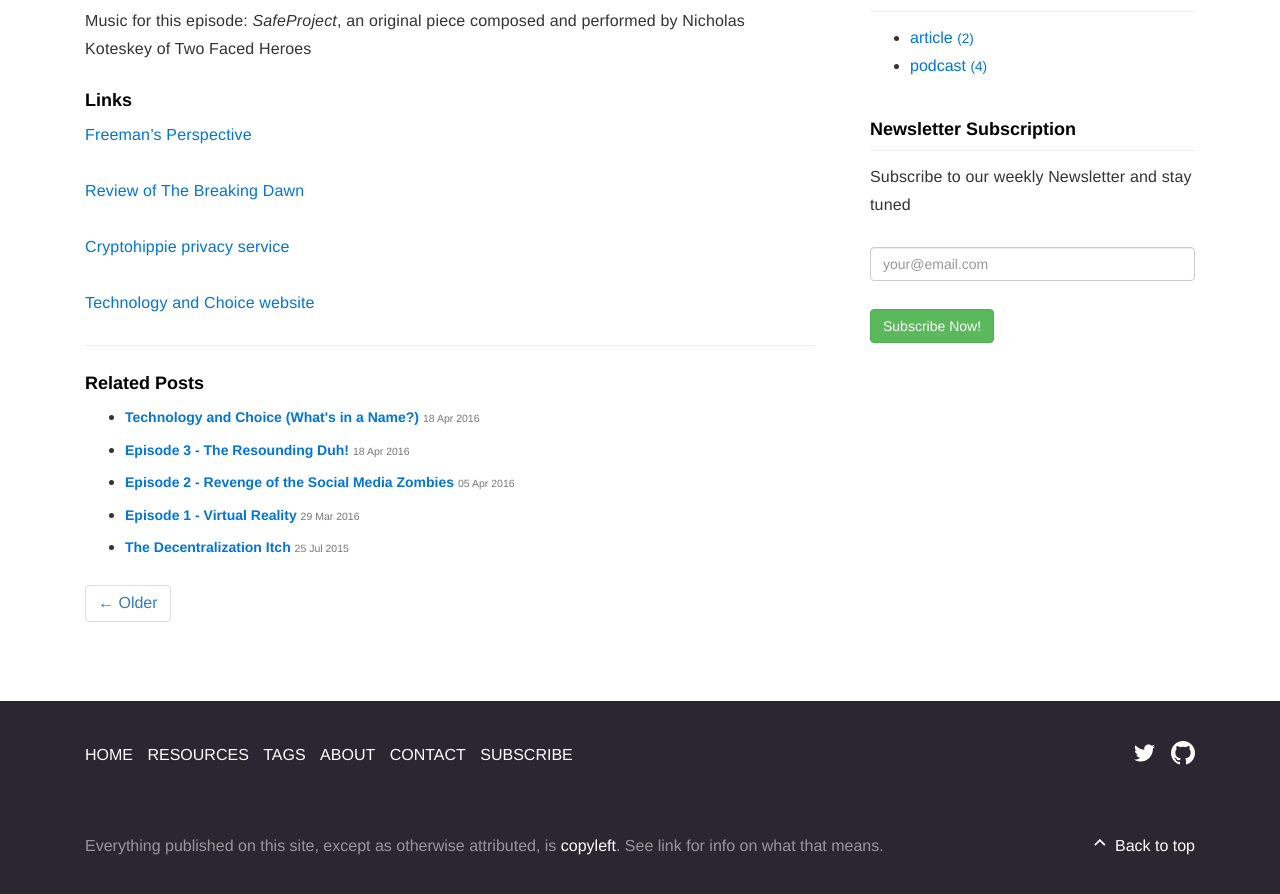
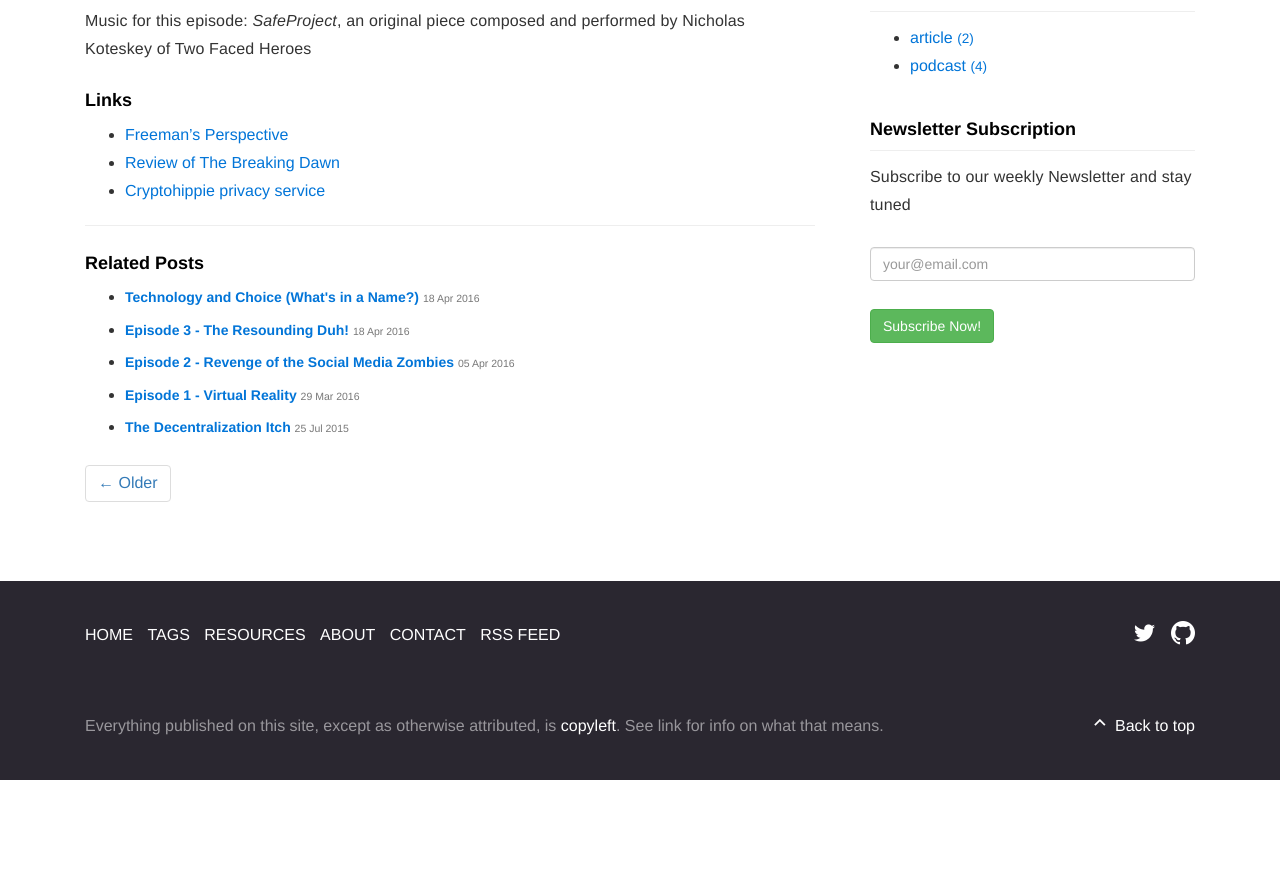
Before and after one commit to safecrossroads/technologyandchoice.com, a Jekyll site: the page built from _posts/2016-04-25-episode-4-a-talk-with-paul-rosenburg.md, in a window 1280 px wide and 900 px high, scrolled down 963 px. Shown: the top 894 px of the window. Built offline with Jekyll 4.4.1, drawn with Linux system fonts in a browser that asks for light colours; after the commit the page ends 1743 px from its top, so only the background shows below that.

Commit message:
add link to RSS Feed in header

```diff
--- a/_config.yml
+++ b/_config.yml
@@ -9,10 +9,10 @@ gems:
 title:        "Technology and Choice"
 slogan:       "Bulding from the First Principle"
 description:  "Building from the first principle, choice. We hope you will join us in the adventure."
-url:          ""                       # the base hostname (*Do not close with /)
-baseurl:      ""                       # the subpath of your site, e.g. /blog (Use this for Github project page)
+url:          "https://technologyandchoice.com" # the base hostname (*Do not close with /)
+baseurl:      ""                                # the subpath of your site, e.g. /blog (Use this for Github project page)
 language:     "en"
-type:         "website"                 #website | blog
+type:         "website"                         #website | blog
 
 
 
--- a/_includes/footer.html
+++ b/_includes/footer.html
@@ -8,12 +8,12 @@
 
 
       <ul class="footer-nav list-inline">
-        <li><a href="{{site.baseurl | prepend: site.url}}/index.html">Home</a></li>
-        <li><a href="{{site.baseurl | prepend: site.url}}/resources/">Resources</a></li>
-        <li><a href="{{site.baseurl | prepend: site.url}}/tags/">Tags</a></li>
-        <li><a href="{{site.baseurl | prepend: site.url}}/about/">About</a></li>
-        <li><a href="{{site.baseurl | prepend: site.url}}/contact/">Contact</a></li>
-        <li class="rss-subscribe"><a href="{{ "/feed.xml" | prepend: site.baseurl }}">Subscribe</a></li>
+        <li><a href="{{ '/' | prepend: site.baseurl }}">Home</a></li>
+        <li><a href="{{ '/tags/' | prepend: site.baseurl }}">Tags</a></li>
+        <li><a href="{{ '/resources/' | prepend: site.baseurl }}">Resources</a></li>
+        <li><a href="{{ '/about/' | prepend: site.baseurl }}">About</a></li>
+        <li><a href="{{ '/contact/' | prepend: site.baseurl }}">Contact</a></li>
+        <li><a href="{{ '/feed.xml' | prepend: site.baseurl }}">RSS Feed</a></li>
       </ul>
 
 
--- a/_includes/nav.html
+++ b/_includes/nav.html
@@ -15,7 +15,7 @@
 
         <!-- Logo -->
         <div class="logo-box">{% if site.logoType == 'image' %}
-          <a class="navbar-brand site-title logo-image" href="{{site.baseurl | prepend: site.url}}/">
+          <a class="navbar-brand site-title logo-image" href="{{ '/' | prepend: site.baseurl }}">
             <img alt="{{site.title}}" src="{{site.baseurl | prepend: site.url}}/assets/brand/logo.png" width="{{site.logoWidth}}">
           </a>{% else %}
 
@@ -31,11 +31,12 @@
       <!-- Navigation -->
       <nav id="navbar-collapse" class="navbar-collapse collapse" role="navigation">
         <ul class="nav navbar-nav mouseover">
-          <li><a href="{{site.baseurl | prepend: site.url}}/">Home</a></li>
-          <li><a href="{{site.baseurl | prepend: site.url}}/resources/">Resources</a></li>
-          <li><a href="{{site.baseurl | prepend: site.url}}/tags/">Tags</a></li>
-          <li><a href="{{site.baseurl | prepend: site.url}}/about/">About</a></li>
-          <li><a href="{{site.baseurl | prepend: site.url}}/contact/">Contact</a></li>
+          <li><a href="{{ '/' | prepend: site.baseurl }}">Home</a></li>
+          <li><a href="{{ '/tags/' | prepend: site.baseurl }}">Tags</a></li>
+          <li><a href="{{ '/resources/' | prepend: site.baseurl }}">Resources</a></li>
+          <li><a href="{{ '/about/' | prepend: site.baseurl }}">About</a></li>
+          <li><a href="{{ '/contact/' | prepend: site.baseurl }}">Contact</a></li>
+          <li><a href="{{ '/feed.xml' | prepend: site.baseurl }}">RSS Feed</a></li>
         </ul>
       </nav><!--/.nav-collapse -->
 
--- a/_posts/2016-04-25-episode-4-a-talk-with-paul-rosenburg.md
+++ b/_posts/2016-04-25-episode-4-a-talk-with-paul-rosenburg.md
@@ -27,10 +27,6 @@ Music for this episode: *SafeProject*, an original piece composed and performed
 
 #### Links
 
-[Freeman's Perspective](http://www.freemansperspective.com/)
-
-[Review of The Breaking Dawn](http://www.freemansperspective.com/the-breaking-dawn-a-book-review-by-jim-davidson/)
-
-[Cryptohippie privacy service](https://secure.cryptohippie.com/)
-
-[Technology and Choice website](http://technologyandchoice.com)
+* [Freeman's Perspective](http://www.freemansperspective.com/)
+* [Review of The Breaking Dawn](http://www.freemansperspective.com/the-breaking-dawn-a-book-review-by-jim-davidson/)
+* [Cryptohippie privacy service](https://secure.cryptohippie.com/)
```
